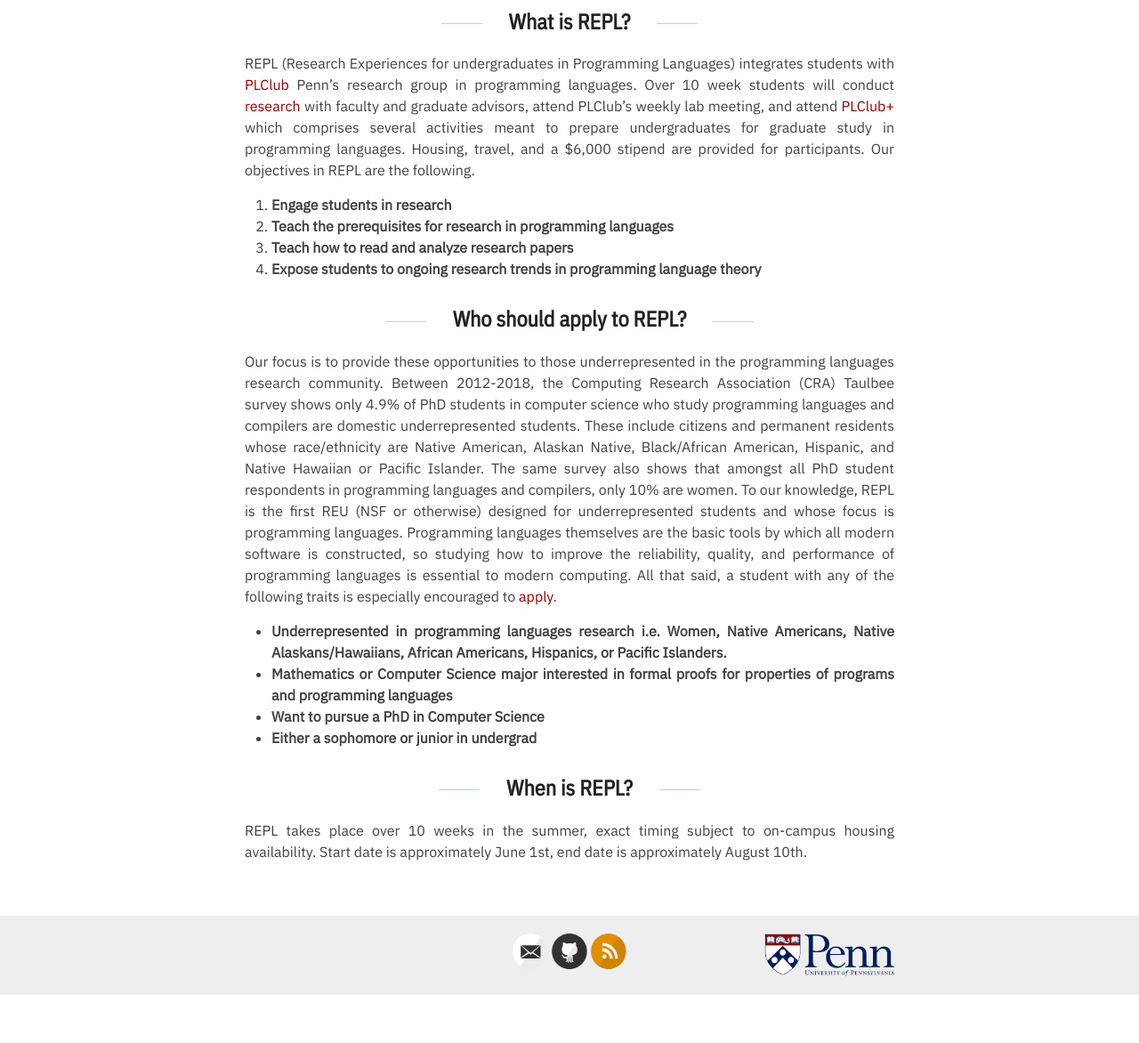
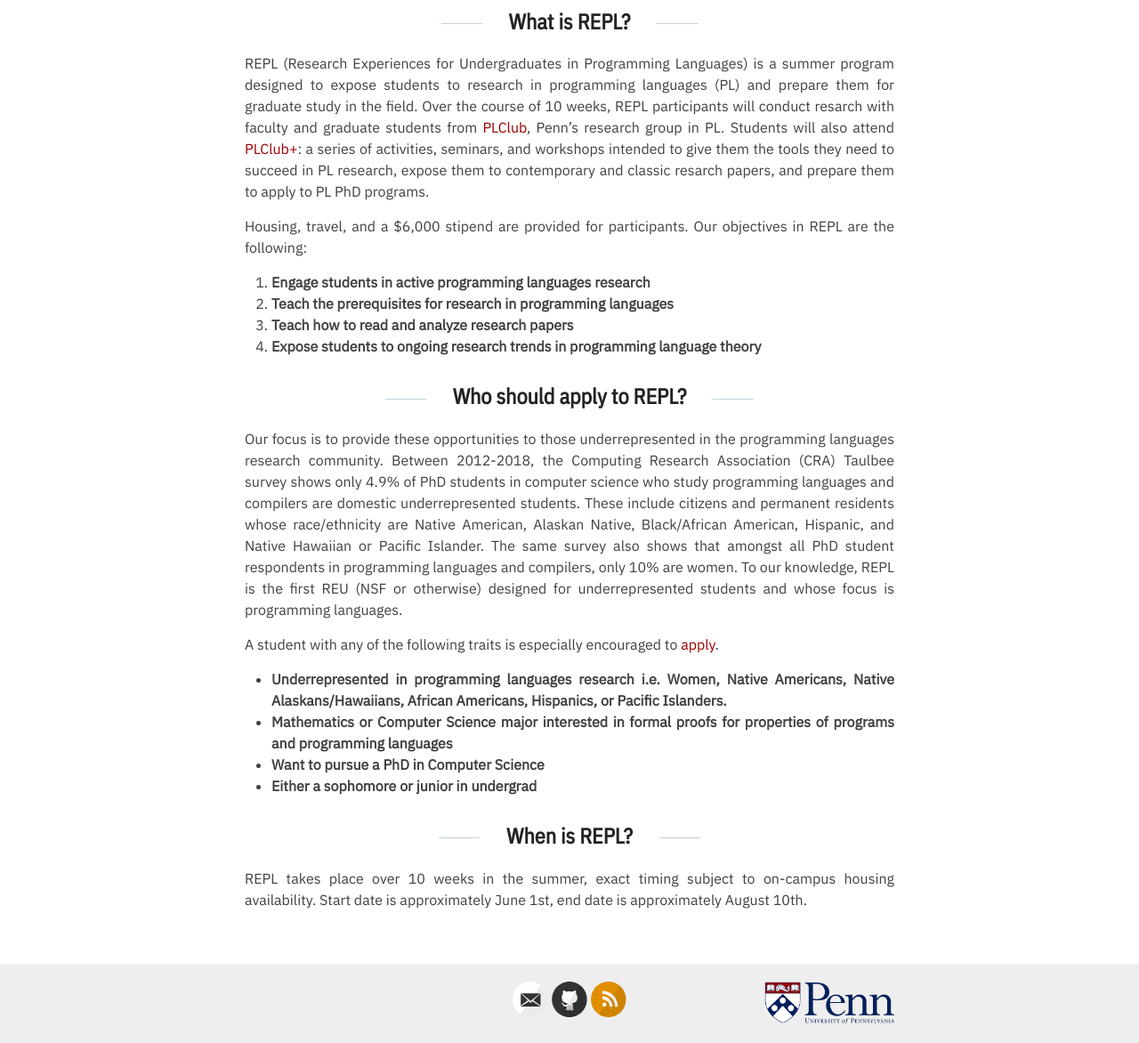
Before and after one commit to penn-repl/apply, a Jekyll site: the page built from index.md, in a window 1280 px wide and 1400 px high, scrolled down 462 px. Shown: the part 228-1400 px from the top of the window at 89% size. Built offline with Jekyll 4.4.1, drawn with Linux system fonts in a browser that asks for light colours; before the commit the page ends 1808 px from its top, so only the background shows below that.

Commit message:
initial rewrite of what is

```diff
--- a/index.md
+++ b/index.md
@@ -6,15 +6,27 @@ layout: page
 
 ##  What is REPL?
 
-REPL (Research Experiences for undergraduates in Programming Languages) integrates students with [PLClub](https://www.cis.upenn.edu/~plclub/) Penn’s research group in programming languages. Over 10 week students will conduct [research](research) with faculty and graduate advisors, attend PLClub's weekly lab meeting, and attend [PLClub+](plclub+) which comprises several activities meant to prepare undergraduates for graduate study in programming languages. Housing, travel, and a $6,000 stipend are provided for participants. Our objectives in REPL are the following.
+REPL (Research Experiences for Undergraduates in Programming Languages) is a
+summer program designed to expose students to research in programming languages (PL)
+and prepare them for graduate study in the field. Over the course of 10 weeks,
+REPL participants will conduct resarch with faculty and graduate students from
+[PLClub](https://www.cis.upenn.edu/~plclub/), Penn’s research group in
+PL. Students will also attend [PLClub+](plclub+): a series of
+activities, seminars, and workshops intended to give them the tools they need
+to succeed in PL research, expose them to contemporary and classic resarch papers,
+and prepare them to apply to PL PhD programs.
 
- 1. **Engage students in research**
+Housing, travel, and a $6,000 stipend are provided for participants. Our objectives in REPL are the following:
+
+ 1. **Engage students in active programming languages research**
  2. **Teach the prerequisites for research in programming languages**
  3. **Teach how to read and analyze research papers**
  4. **Expose students to ongoing research trends in programming language theory**
 
 ## Who should apply to REPL?
-Our focus is to provide these opportunities to those underrepresented in the programming languages research community. Between 2012-2018, the Computing Research Association (CRA) Taulbee survey shows only 4.9% of PhD students in computer science who study programming languages and compilers are domestic underrepresented students. These include citizens and permanent residents whose race/ethnicity are Native American, Alaskan Native, Black/African American, Hispanic, and Native Hawaiian or Pacific Islander. The same survey also shows that amongst all PhD student respondents in programming languages and compilers, only 10% are women. To our knowledge, REPL is the first REU (NSF or otherwise) designed for underrepresented students and whose focus is programming languages. Programming languages themselves are the basic tools by which all modern software is constructed, so studying how to improve the reliability, quality, and performance of programming languages is essential to modern computing. All that said, a student with any of the following traits is especially encouraged to [apply](apply).
+Our focus is to provide these opportunities to those underrepresented in the programming languages research community. Between 2012-2018, the Computing Research Association (CRA) Taulbee survey shows only 4.9% of PhD students in computer science who study programming languages and compilers are domestic underrepresented students. These include citizens and permanent residents whose race/ethnicity are Native American, Alaskan Native, Black/African American, Hispanic, and Native Hawaiian or Pacific Islander. The same survey also shows that amongst all PhD student respondents in programming languages and compilers, only 10% are women. To our knowledge, REPL is the first REU (NSF or otherwise) designed for underrepresented students and whose focus is programming languages.
+
+A student with any of the following traits is especially encouraged to [apply](apply).
 - **Underrepresented in programming languages research i.e. Women, Native Americans, Native Alaskans/Hawaiians, African Americans, Hispanics, or Pacific Islanders.**
 - **Mathematics or Computer Science major interested in formal proofs for properties of programs and programming languages**
 - **Want to pursue a PhD in Computer Science**
```
